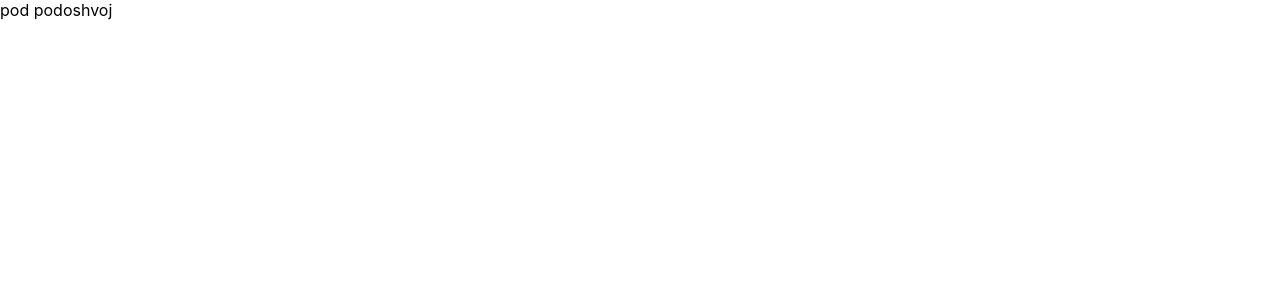
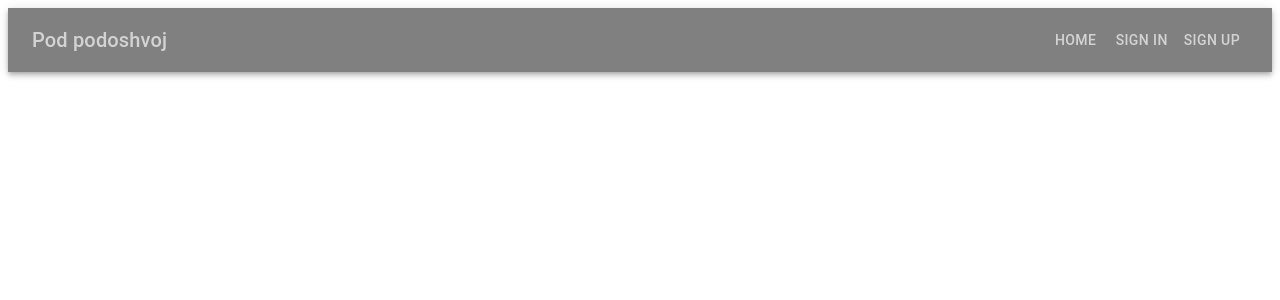
Before and after one commit to StrAnastasia/pod-podoshvoi-web, a React (Create React App) app in the folder client/: page / in a window 1280 px wide. Shown: the top 300 px of the page. Built offline with nearby package versions, Linux system fonts and the light colour scheme.

Commit message:
components

```diff
--- a/client/package.json
+++ b/client/package.json
@@ -3,12 +3,17 @@
   "version": "0.1.0",
   "private": true,
   "dependencies": {
+    "@material-ui/core": "^4.11.4",
+    "@material-ui/icons": "^4.11.2",
     "@testing-library/jest-dom": "^5.12.0",
     "@testing-library/react": "^11.2.6",
     "@testing-library/user-event": "^12.8.3",
     "react": "^17.0.2",
     "react-dom": "^17.0.2",
+    "react-redux": "^7.2.4",
+    "react-router-dom": "^5.2.0",
     "react-scripts": "4.0.3",
+    "redux": "^4.1.0",
     "web-vitals": "^1.1.2"
   },
   "scripts": {
--- a/client/src/App.css
+++ /dev/null
@@ -1,38 +0,0 @@
-.App {
-  text-align: center;
-}
-
-.App-logo {
-  height: 40vmin;
-  pointer-events: none;
-}
-
-@media (prefers-reduced-motion: no-preference) {
-  .App-logo {
-    animation: App-logo-spin infinite 20s linear;
-  }
-}
-
-.App-header {
-  background-color: #282c34;
-  min-height: 100vh;
-  display: flex;
-  flex-direction: column;
-  align-items: center;
-  justify-content: center;
-  font-size: calc(10px + 2vmin);
-  color: white;
-}
-
-.App-link {
-  color: #61dafb;
-}
-
-@keyframes App-logo-spin {
-  from {
-    transform: rotate(0deg);
-  }
-  to {
-    transform: rotate(360deg);
-  }
-}
--- a/client/src/App.js
+++ b/client/src/App.js
@@ -1,10 +1,15 @@
-import './App.css';
+import {
+  BrowserRouter as Router,
+  Switch,
+  Route,
+} from "react-router-dom";
+import Header from './components/header/header';
 
 function App() {
   return (
-    <>
-    pod podoshvoj
-    </>
+    <Router>
+    <Header />
+    </ Router>
   );
 }
 
--- /dev/null
+++ b/client/src/components/header/header.jsx
@@ -0,0 +1,39 @@
+import React from 'react';
+import { makeStyles } from '@material-ui/core/styles';
+import { Link } from "react-router-dom";
+import AppBar from '@material-ui/core/AppBar';
+import Toolbar from '@material-ui/core/Toolbar';
+import Typography from '@material-ui/core/Typography';
+import Button from '@material-ui/core/Button';
+
+
+const useStyles = makeStyles((theme) => ({
+    root: {
+        flexGrow: 1,
+    },
+    menuButton: {
+        marginRight: theme.spacing(2),
+    },
+    title: {
+        flexGrow: 1,
+    },
+}));
+
+export default function Header() {
+    const classes = useStyles();
+    let theme = 'gray'
+    return (
+        <div className={classes.root}>
+            <AppBar style={{ ['background-color']: theme }} position="static">
+                <Toolbar>
+                    <Typography variant="h6" style={{ color: 'lightgray' }} className={classes.title}>
+                        Pod podoshvoj
+          </Typography>
+                        <Link to="/homepage" style={{ textDecoration: 'none', color: 'lightgray' }}><Button color="inherit">Home</Button></Link>
+                        <Link to="/signin" style={{ textDecoration: 'none', color: 'lightgray' }}><Button color="inherit">Sign in</Button></Link>
+                        <Link to="/signup" style={{ textDecoration: 'none', color: 'lightgray' }}><Button color="inherit">Sign up</Button></Link>
+                </Toolbar>
+            </AppBar>
+        </div >
+    );
+}
--- a/client/src/index.css
+++ /dev/null
@@ -1,13 +0,0 @@
-body {
-  margin: 0;
-  font-family: -apple-system, BlinkMacSystemFont, 'Segoe UI', 'Roboto', 'Oxygen',
-    'Ubuntu', 'Cantarell', 'Fira Sans', 'Droid Sans', 'Helvetica Neue',
-    sans-serif;
-  -webkit-font-smoothing: antialiased;
-  -moz-osx-font-smoothing: grayscale;
-}
-
-code {
-  font-family: source-code-pro, Menlo, Monaco, Consolas, 'Courier New',
-    monospace;
-}
--- a/client/src/index.js
+++ b/client/src/index.js
@@ -1,11 +1,8 @@
 import React from 'react';
 import ReactDOM from 'react-dom';
-import './index.css';
 import App from './App';
 
 ReactDOM.render(
-  <React.StrictMode>
-    <App />
-  </React.StrictMode>,
+    <App />,
   document.getElementById('root')
 );
```
Also changed, not shown: client/src/components/homepage/Homepage.jsx (added, +9 -0 lines), 1 other file (tests, documents, lock files or other folders).
